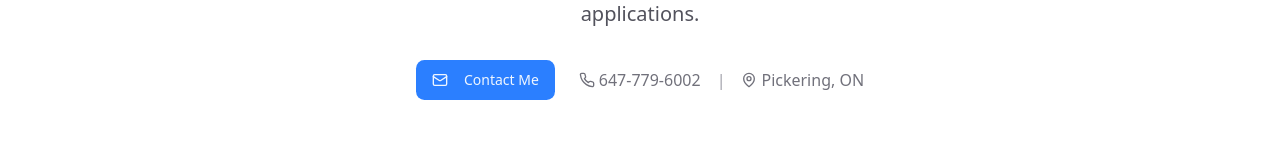
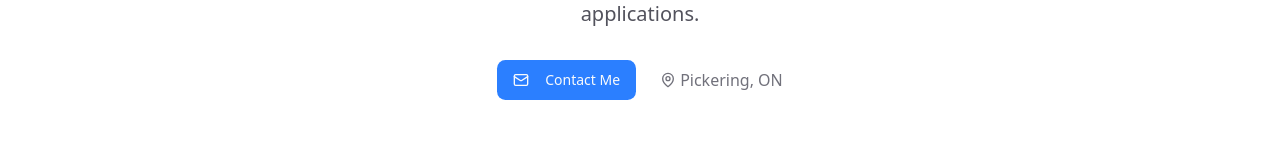
Before and after one commit to jymele/mysite, a Next.js app: page / in a window 1280 px wide. Shown: the part 311-461 px from the top of the page. Built offline with nearby package versions, Linux system fonts and the light colour scheme; no server answers.

Commit message:
Removed my phone number from the website

```diff
--- a/app/globals.css
+++ b/app/globals.css
@@ -111,7 +111,7 @@
 
 @layer base {
   * {
-    @apply border-border outline-ring/50;
+    @apply border-border outline-ring/50 transition-colors duration-100;
   }
   body {
     @apply bg-background text-foreground;
--- a/components/Hero.tsx
+++ b/components/Hero.tsx
@@ -38,19 +38,12 @@ const Hero: React.FC = () => {
             whileHover={{ scale: 1.05 }}
             whileTap={{ scale: 0.95 }}
           >
-            <Button className="bg-blue-500 dark:bg-blue-600 hover:bg-blue-600 dark:hover:bg-blue-700">
+            <Button className="text-slate-50 bg-blue-500 dark:bg-blue-600 hover:bg-blue-600 dark:hover:bg-blue-700">
               <Mail className="w-4 h-4 mr-2" />
               Contact Me
             </Button>
           </motion.a>
           <div className="flex flex-col sm:flex-row items-center space-y-2 sm:space-y-0 sm:space-x-4 text-zinc-500 dark:text-zinc-400">
-            <div className="flex items-center">
-              <Phone className="w-4 h-4 mr-1" />
-              647-779-6002
-            </div>
-            <span className="text-zinc-400 dark:text-zinc-500 hidden sm:block">
-              |
-            </span>
             <div className="flex items-center">
               <MapPin className="w-4 h-4 mr-1" />
               Pickering, ON
```
